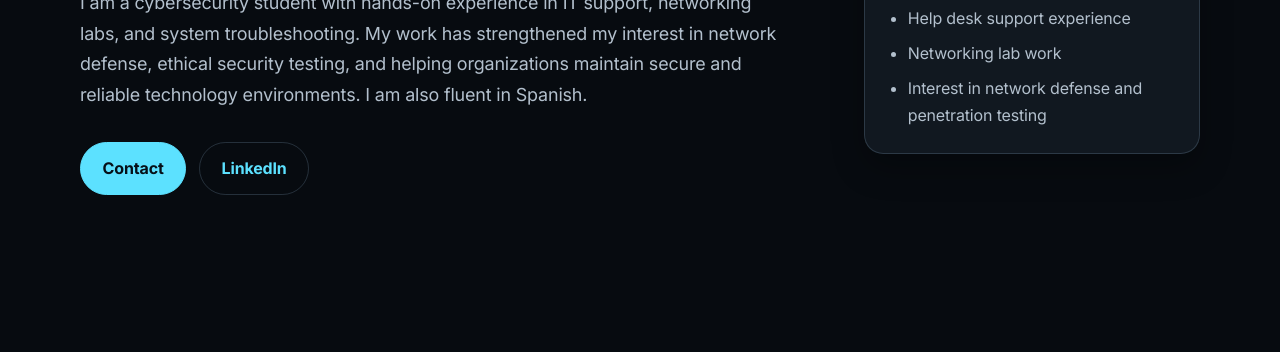
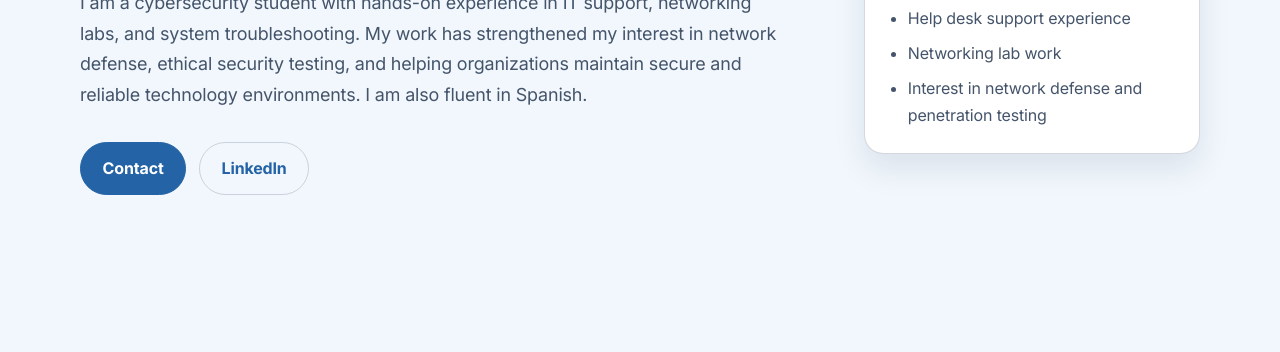
Before and after one commit to SILENT908777/SILENT908777.github.io, a plain HTML site: page index.html in a window 1280 px wide. Shown: the part 287-639 px from the top of the page. Drawn offline with Linux system fonts and the light colour scheme.

Commit message:
Use welcoming blue colors

```diff
--- a/style.css
+++ b/style.css
@@ -1,15 +1,15 @@
 :root {
-  --bg: #070b10;
-  --surface: #111820;
-  --surface-alt: #0f171f;
-  --surface-strong: #151f2a;
-  --text: #edf5ff;
-  --muted: #b3c0cd;
-  --border: rgba(117, 145, 170, 0.28);
-  --accent: #5ce1ff;
-  --accent-strong: #8ee8ff;
-  --link: #7ae4ff;
-  --shadow: rgba(0, 0, 0, 0.28);
+  --bg: #f1f7fc;
+  --surface: #ffffff;
+  --surface-alt: #eaf2fa;
+  --surface-strong: #e1ebf5;
+  --text: #172b4d;
+  --muted: #44546a;
+  --border: rgba(23, 43, 77, 0.18);
+  --accent: #2463a6;
+  --accent-strong: #1d508a;
+  --link: #205b9b;
+  --shadow: rgba(23, 43, 77, 0.1);
 }
 
 * {
@@ -133,7 +133,7 @@ li + li {
   position: sticky;
   top: 0;
   z-index: 20;
-  background: rgba(7, 11, 16, 0.92);
+  background: rgba(241, 247, 252, 0.94);
   border-bottom: 1px solid var(--border);
   backdrop-filter: blur(10px);
 }
@@ -213,7 +213,7 @@ li + li {
 .button.primary {
   background: var(--accent);
   border-color: var(--accent);
-  color: #061018;
+  color: #ffffff;
 }
 
 .button.primary:hover,
@@ -229,7 +229,7 @@ li + li {
 
 .button.secondary:hover,
 .button.secondary:focus-visible {
-  background: rgba(92, 225, 255, 0.08);
+  background: rgba(36, 99, 166, 0.08);
   text-decoration: none;
 }
 
```
